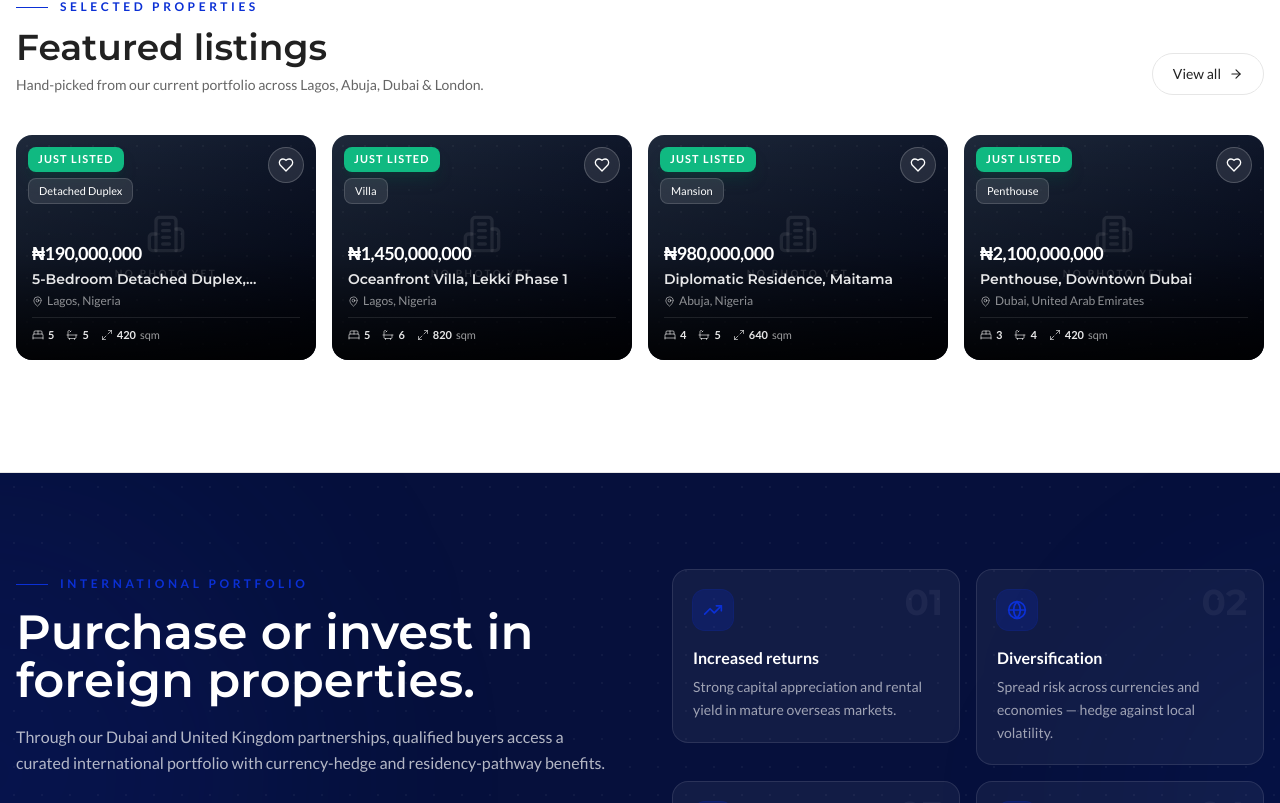
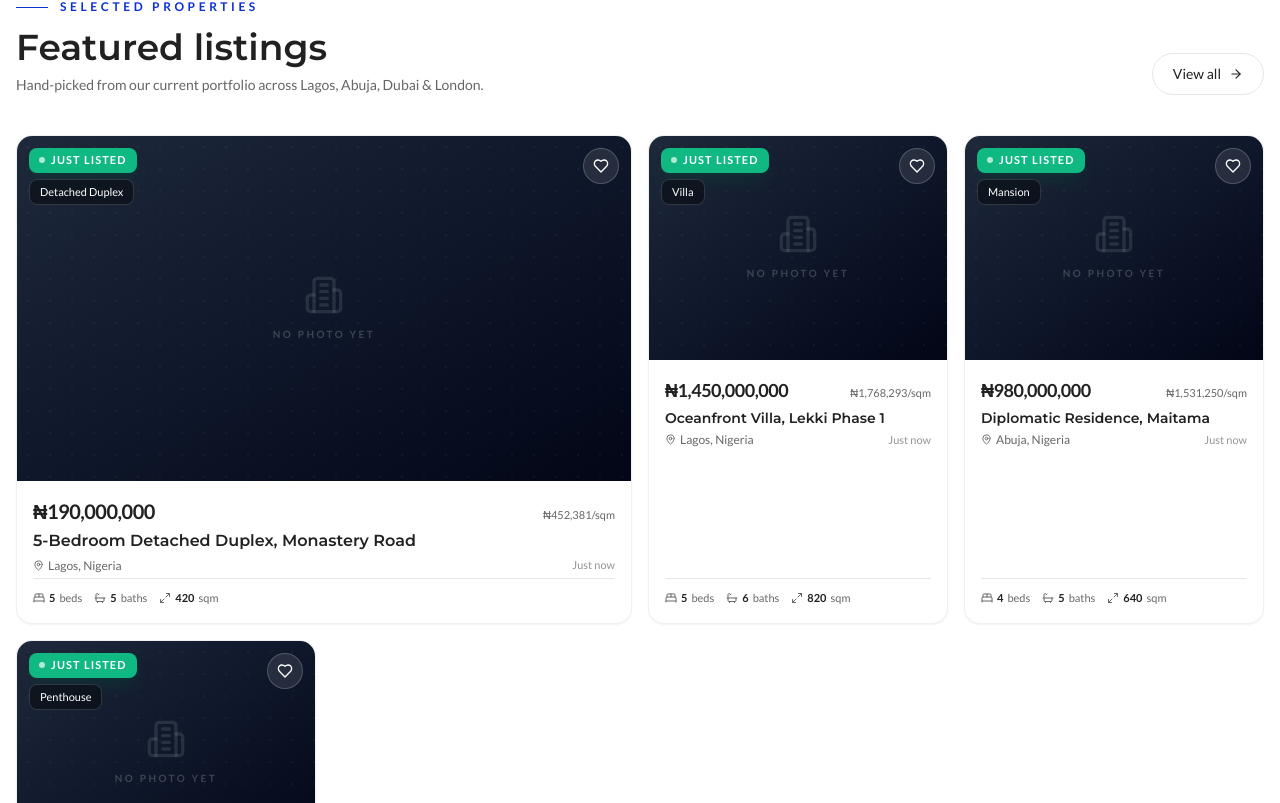
Before and after one commit to obedav/kglrealtypro, a Next.js app: page / in a window 1280 px wide. Shown: the part 897-1700 px from the top of the page. Built offline with nearby package versions, Linux system fonts and the light colour scheme; no server answers.

Commit message:
PropertyCard.tsx — full redesign

```diff
--- a/src/app/page.tsx
+++ b/src/app/page.tsx
@@ -96,9 +96,12 @@ export default async function HomePage() {
 
             <div className="-mx-4 flex snap-x snap-mandatory gap-4 overflow-x-auto px-4 pb-4 sm:mx-0 sm:grid sm:snap-none sm:grid-cols-2 sm:overflow-visible sm:px-0 lg:grid-cols-3 xl:grid-cols-4">
               {featured.map((listing, i) => (
-                <div key={listing.id} className="w-[72%] flex-shrink-0 snap-start sm:w-auto">
-                  <Reveal delay={i * 60}>
-                    <PropertyCard listing={listing} priority={i < 4} />
+                <div key={listing.id} className={cn(
+                  "w-[72%] flex-shrink-0 snap-start sm:w-auto",
+                  i === 0 && "sm:col-span-2",
+                )}>
+                  <Reveal delay={i * 60} className="h-full">
+                    <PropertyCard listing={listing} priority={i < 4} featured={i === 0} />
                   </Reveal>
                 </div>
               ))}
--- a/src/components/PropertyCard.tsx
+++ b/src/components/PropertyCard.tsx
@@ -4,7 +4,7 @@ import Link from "next/link";
 import Image from "next/image";
 import { memo, useState } from "react";
 import { useFavourite } from "@/lib/use-favourite";
-import { ArrowUpRight, Bath, BedDouble, Building2, Heart, MapPin, Maximize2 } from "lucide-react";
+import { ArrowUpRight, Bath, BedDouble, Building2, Heart, MapPin, Maximize2, Video } from "lucide-react";
 import { PriceDisplay } from "@/components/PriceDisplay";
 import { cn } from "@/lib/utils";
 import type { Listing } from "@/types";
@@ -13,7 +13,7 @@ interface PropertyCardProps {
   listing: Listing;
   className?: string;
   priority?: boolean;
-  /** First card in the featured grid — landscape ratio + larger typography */
+  /** First card in the featured grid — 16:9 image + larger typography */
   featured?: boolean;
 }
 
@@ -48,34 +48,43 @@ export const PropertyCard = memo(function PropertyCard({
   featured = false,
 }: PropertyCardProps) {
   const { isFav, toggle: toggleFav } = useFavourite(listing.id);
-  const unavailable    = listing.status !== "available";
-  const hasGallery     = listing.gallery.length > 0;
-  const hasHoverSwap   = !unavailable && listing.gallery.length > 1;
-  const [imgLoaded, setImgLoaded]    = useState(!hasGallery);
-  const [hovered,   setHovered]      = useState(false);
+  const unavailable  = listing.status !== "available";
+  const hasGallery   = listing.gallery.length > 0;
+  const hasHoverSwap = !unavailable && listing.gallery.length > 1;
+  const [imgLoaded, setImgLoaded] = useState(!hasGallery);
+  const [hovered,   setHovered]   = useState(false);
 
   const showJustListed = !unavailable && isRecent(listing.datePosted);
   const timeAgo        = relativeTime(listing.datePosted);
+  const pricePerSqm    = listing.sqm > 0 ? Math.round(listing.priceNGN / listing.sqm) : null;
 
   return (
     <Link
       href={`/properties/${listing.slug}`}
       className={cn(
-        "group relative block overflow-hidden rounded-2xl outline-none",
+        "group relative flex h-full flex-col overflow-hidden rounded-2xl outline-none",
+        "border border-border/60 bg-card",
+        "shadow-sm transition-all duration-300 hover:-translate-y-0.5 hover:shadow-xl",
         "focus-visible:ring-2 focus-visible:ring-ring focus-visible:ring-offset-2",
-        featured ? "aspect-[4/3]" : "aspect-[4/3]",
-        className
+        "motion-reduce:transition-none motion-reduce:hover:translate-y-0",
+        className,
       )}
       style={{ viewTransitionName: `property-card-${listing.slug}` }}
       onMouseEnter={() => setHovered(true)}
       onMouseLeave={() => setHovered(false)}
     >
-      {/* ── SKELETON ── */}
+      {/* ── IMAGE BLOCK ── */}
+      <div className={cn(
+        "relative overflow-hidden",
+        featured ? "aspect-video" : "aspect-[4/3]",
+      )}>
+
+        {/* Skeleton */}
         {!imgLoaded && (
           <div className="absolute inset-0 z-10 animate-pulse bg-gradient-to-br from-muted via-muted-foreground/5 to-muted" />
         )}
 
-      {/* ── NO-IMAGE PLACEHOLDER ── */}
+        {/* No-image placeholder */}
         {!hasGallery && (
           <div className="absolute inset-0 bg-gradient-to-br from-slate-800 via-slate-900 to-slate-950">
             <div
@@ -90,7 +99,7 @@ export const PropertyCard = memo(function PropertyCard({
           </div>
         )}
 
-      {/* ── IMAGES (full bleed) ── */}
+        {/* Images */}
         {hasGallery && (
           <>
             <Image
@@ -109,7 +118,7 @@ export const PropertyCard = memo(function PropertyCard({
                 "group-hover:scale-105 motion-reduce:group-hover:scale-100",
                 hovered && hasHoverSwap ? "opacity-0" : "opacity-100",
                 !imgLoaded ? "opacity-0" : "",
-              "motion-reduce:transition-none"
+                "motion-reduce:transition-none",
               )}
               onLoad={() => setImgLoaded(true)}
             />
@@ -123,7 +132,7 @@ export const PropertyCard = memo(function PropertyCard({
                 className={cn(
                   "object-cover transition-opacity duration-700 ease-out",
                   hovered ? "opacity-100" : "opacity-0",
-                "motion-reduce:transition-none"
+                  "motion-reduce:transition-none",
                 )}
                 aria-hidden="true"
               />
@@ -131,32 +140,40 @@ export const PropertyCard = memo(function PropertyCard({
           </>
         )}
 
-      {/* ── GRADIENT OVERLAY ── */}
-      <div className="absolute inset-0 bg-gradient-to-t from-black/90 via-black/20 to-black/0" />
-
-      {/* ── TOP-LEFT BADGES ── */}
+        {/* Status / type badges — top-left */}
         <div className="absolute left-3 top-3 z-20 flex flex-col items-start gap-1.5">
           {unavailable ? (
             <span className={cn(
               "rounded-lg px-2.5 py-1 text-[11px] font-bold uppercase tracking-widest backdrop-blur-md",
-            STATUS_PILL[listing.status] ?? "bg-black/50 text-white"
+              STATUS_PILL[listing.status] ?? "bg-black/50 text-white",
             )}>
               {listing.status.replace("_", " ")}
             </span>
           ) : showJustListed ? (
-          <span className="rounded-lg bg-emerald-500 px-2.5 py-1 text-[11px] font-bold uppercase tracking-widest text-white shadow-lg shadow-emerald-900/30">
+            <span className="inline-flex items-center gap-1.5 rounded-lg bg-emerald-500 px-2.5 py-1 text-[11px] font-bold uppercase tracking-widest text-white shadow-lg shadow-emerald-900/30">
+              <span className="h-1.5 w-1.5 animate-pulse rounded-full bg-white" aria-hidden="true" />
               Just Listed
             </span>
           ) : null}
 
           {listing.propertyType && (
-          <span className="rounded-lg border border-white/15 bg-white/10 px-2.5 py-1 text-[11px] font-medium text-white backdrop-blur-md">
+            <span className="rounded-lg border border-white/15 bg-black/40 px-2.5 py-1 text-[11px] font-medium text-white backdrop-blur-md">
               {listing.propertyType}
             </span>
           )}
         </div>
 
-      {/* ── FAVOURITE BUTTON ── */}
+        {/* Virtual tour badge — bottom-left of image */}
+        {listing.virtualTourUrl && (
+          <div className="absolute bottom-3 left-3 z-20">
+            <span className="inline-flex items-center gap-1.5 rounded-lg border border-white/20 bg-black/50 px-2.5 py-1 text-[11px] font-semibold text-white backdrop-blur-md">
+              <Video size={11} aria-hidden="true" />
+              3D Tour
+            </span>
+          </div>
+        )}
+
+        {/* Favourite button — top-right */}
         <button
           type="button"
           onClick={toggleFav}
@@ -167,7 +184,7 @@ export const PropertyCard = memo(function PropertyCard({
             "border border-white/20 bg-white/10 backdrop-blur-md",
             "transition-all duration-300 hover:scale-110 hover:bg-white/20 active:scale-90",
             isFav && "border-rose-400/50 bg-rose-500/70",
-          "motion-reduce:transition-none"
+            "motion-reduce:transition-none",
           )}
         >
           <Heart
@@ -175,51 +192,71 @@ export const PropertyCard = memo(function PropertyCard({
             className={cn("text-white transition-transform duration-300", isFav && "fill-current")}
           />
         </button>
+      </div>
 
-      {/* ── CONTENT OVERLAY ── */}
-      <div className="absolute inset-x-0 bottom-0 z-10 p-4">
+      {/* ── CONTENT BLOCK ── */}
+      <div className="flex flex-1 flex-col gap-1 p-4">
 
-        {/* Price */}
-        <p className="text-lg font-bold tabular-nums tracking-tight text-white">
+        {/* Price row */}
+        <div className="flex items-baseline justify-between gap-2">
+          <p className={cn(
+            "font-bold tabular-nums tracking-tight text-foreground",
+            featured ? "text-xl" : "text-lg",
+          )}>
             <PriceDisplay priceNGN={listing.priceNGN} />
           </p>
+          {pricePerSqm && (
+            <span className="shrink-0 text-[11px] text-muted-foreground tabular-nums">
+              <PriceDisplay priceNGN={pricePerSqm} />/sqm
+            </span>
+          )}
+        </div>
 
         {/* Title */}
-        <h3 className="mt-0.5 line-clamp-1 font-serif text-sm font-semibold text-white/90">
+        <h3 className={cn(
+          "line-clamp-1 font-serif font-semibold text-foreground",
+          featured ? "text-base" : "text-sm",
+        )}>
           {listing.title}
         </h3>
 
-        {/* Location */}
-        <div className="mt-1 flex items-center gap-1 text-xs text-white/55">
+        {/* Location + time ago */}
+        <div className="flex items-center justify-between gap-2">
+          <div className="flex min-w-0 items-center gap-1 text-xs text-muted-foreground">
             <MapPin size={11} className="shrink-0" aria-hidden="true" />
             <span className="truncate">{listing.city}, {listing.country}</span>
           </div>
+          {timeAgo && (
+            <span className="shrink-0 text-[11px] text-muted-foreground/70">{timeAgo}</span>
+          )}
+        </div>
 
         {/* Stats */}
-        <div className="mt-2 flex items-center gap-3 border-t border-white/10 pt-2 text-[11px] text-white/60">
+        <div className="mt-auto flex items-center gap-3 border-t border-border pt-2.5 text-[11px] text-muted-foreground">
           <span className="inline-flex items-center gap-1">
             <BedDouble size={12} aria-hidden="true" />
-            <strong className="font-semibold text-white/90">{listing.bedrooms}</strong>
+            <strong className="font-semibold text-foreground">{listing.bedrooms}</strong>
+            <span>{listing.bedrooms === 1 ? "bed" : "beds"}</span>
           </span>
           <span className="inline-flex items-center gap-1">
             <Bath size={12} aria-hidden="true" />
-            <strong className="font-semibold text-white/90">{listing.bathrooms}</strong>
+            <strong className="font-semibold text-foreground">{listing.bathrooms}</strong>
+            <span>{listing.bathrooms === 1 ? "bath" : "baths"}</span>
           </span>
           {listing.sqm > 0 && (
             <span className="inline-flex items-center gap-1">
               <Maximize2 size={12} aria-hidden="true" />
-              <strong className="font-semibold text-white/90">{listing.sqm.toLocaleString()}</strong>
+              <strong className="font-semibold text-foreground">{listing.sqm.toLocaleString()}</strong>
               <span>sqm</span>
             </span>
           )}
           <span className="ml-auto">
             <ArrowUpRight
               size={18}
-              className="rounded-full bg-primary p-0.5 text-white opacity-0 transition-all duration-300 group-hover:opacity-100"
+              className="rounded-full bg-primary p-0.5 text-primary-foreground opacity-0 transition-all duration-300 group-hover:opacity-100 motion-reduce:transition-none"
             />
           </span>
         </div>
-
       </div>
     </Link>
   );
```
Lines whose indentation alone changed are shown as unchanged.
